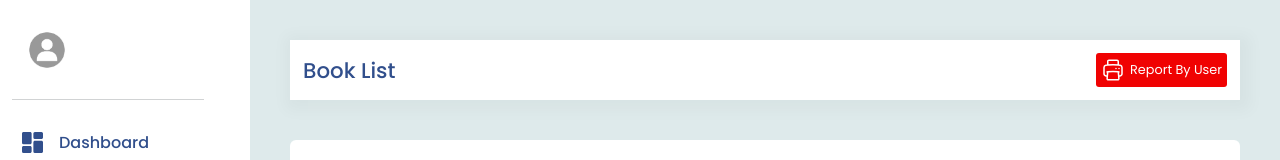
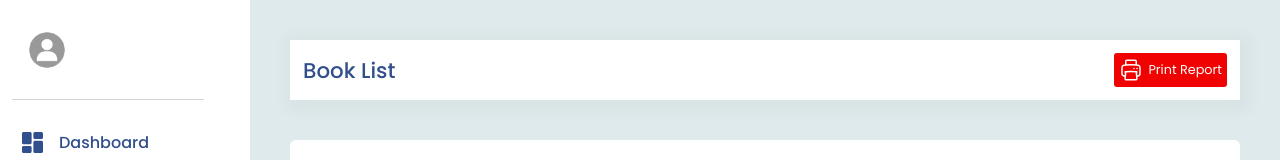
Before and after one commit to Raziur306/campus-book-swap, a Next.js app in the folder frontend/: page /admin/book-list in a window 1280 px wide. Shown: the top 160 px of the page. Built offline with nearby package versions, Linux system fonts and the light colour scheme; no server answers.

Commit message:
fixed typo

```diff
--- a/frontend/components/admin.page/AdminTopBar.tsx
+++ b/frontend/components/admin.page/AdminTopBar.tsx
@@ -80,7 +80,7 @@ const AdminTopBar = ({ title }: { title: string }) => {
         )}
         {path == "/admin/book-list" && (
           <Link
-            href={"report-by-user"}
+            href={"user-report"}
             className="px-4 flex flex-col items-center"
           >
             <svg
@@ -97,7 +97,7 @@ const AdminTopBar = ({ title }: { title: string }) => {
                 d="M6.72 13.829c-.24.03-.48.062-.72.096m.72-.096a42.415 42.415 0 0110.56 0m-10.56 0L6.34 18m10.94-4.171c.24.03.48.062.72.096m-.72-.096L17.66 18m0 0l.229 2.523a1.125 1.125 0 01-1.12 1.227H7.231c-.662 0-1.18-.568-1.12-1.227L6.34 18m11.318 0h1.091A2.25 2.25 0 0021 15.75V9.456c0-1.081-.768-2.015-1.837-2.175a48.055 48.055 0 00-1.913-.247M6.34 18H5.25A2.25 2.25 0 013 15.75V9.456c0-1.081.768-2.015 1.837-2.175a48.041 48.041 0 011.913-.247m10.5 0a48.536 48.536 0 00-10.5 0m10.5 0V3.375c0-.621-.504-1.125-1.125-1.125h-8.25c-.621 0-1.125.504-1.125 1.125v3.659M18 10.5h.008v.008H18V10.5zm-3 0h.008v.008H15V10.5z"
               />
             </svg>
-            Report By User
+            Print Report
           </Link>
         )}
       </AdminTopBarContainer>
--- a/frontend/styled/reportByUser.PageStyles/index.ts
+++ /dev/null
@@ -1 +0,0 @@
-export * from "./ReportByUserStyles";
--- /dev/null
+++ b/frontend/styled/userReport.PageStyles/index.ts
@@ -0,0 +1 @@
+export * from "./UserReportStyles";
```
Also changed, not shown: frontend/pages/admin/user-report.tsx (renamed from frontend/pages/admin/report-by-user.tsx, +3 -9 lines), frontend/styled/userReport.PageStyles/UserReportStyles.tsx (renamed from frontend/styled/reportByUser.PageStyles/ReportByUserStyles.tsx).
